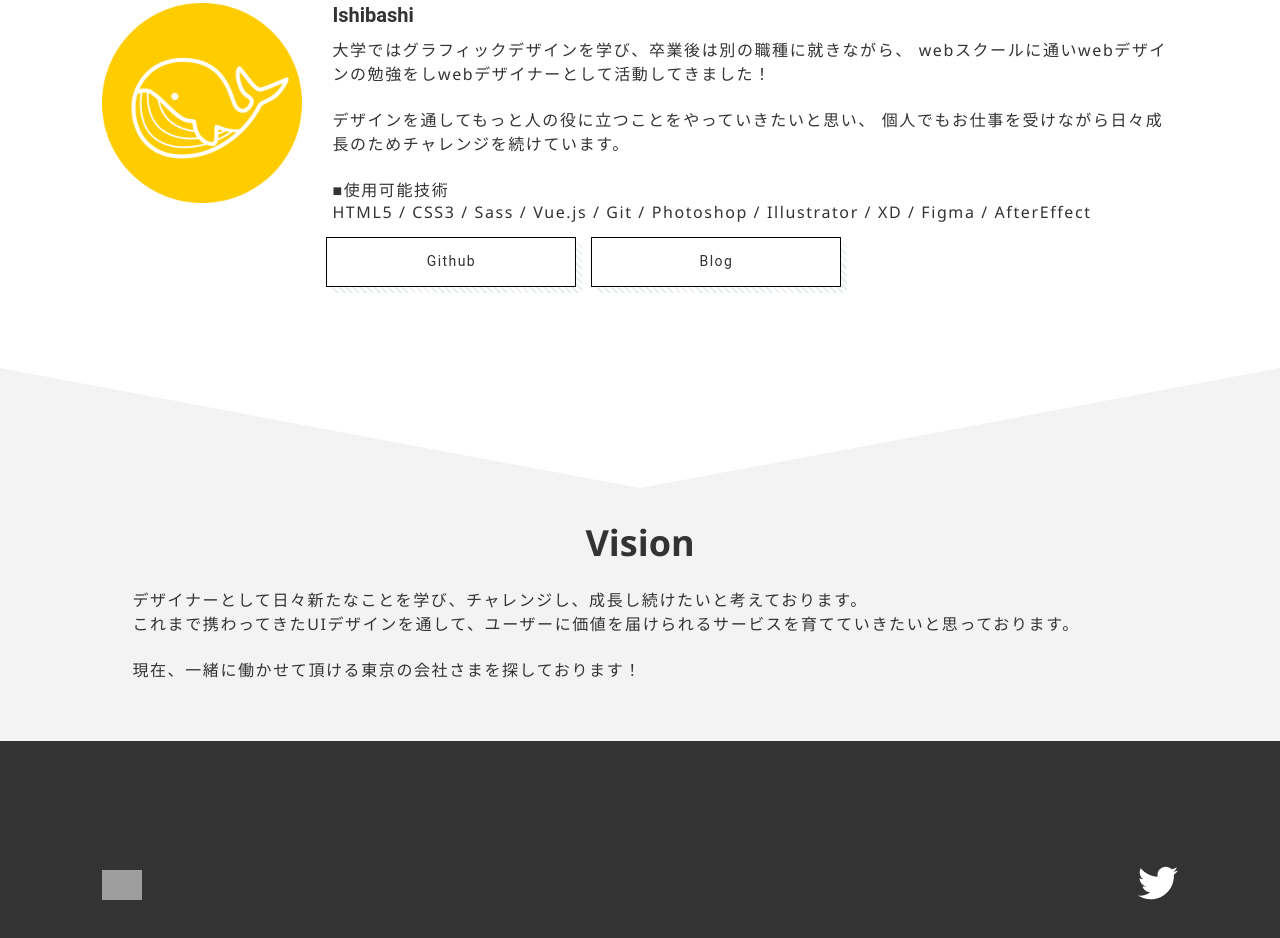
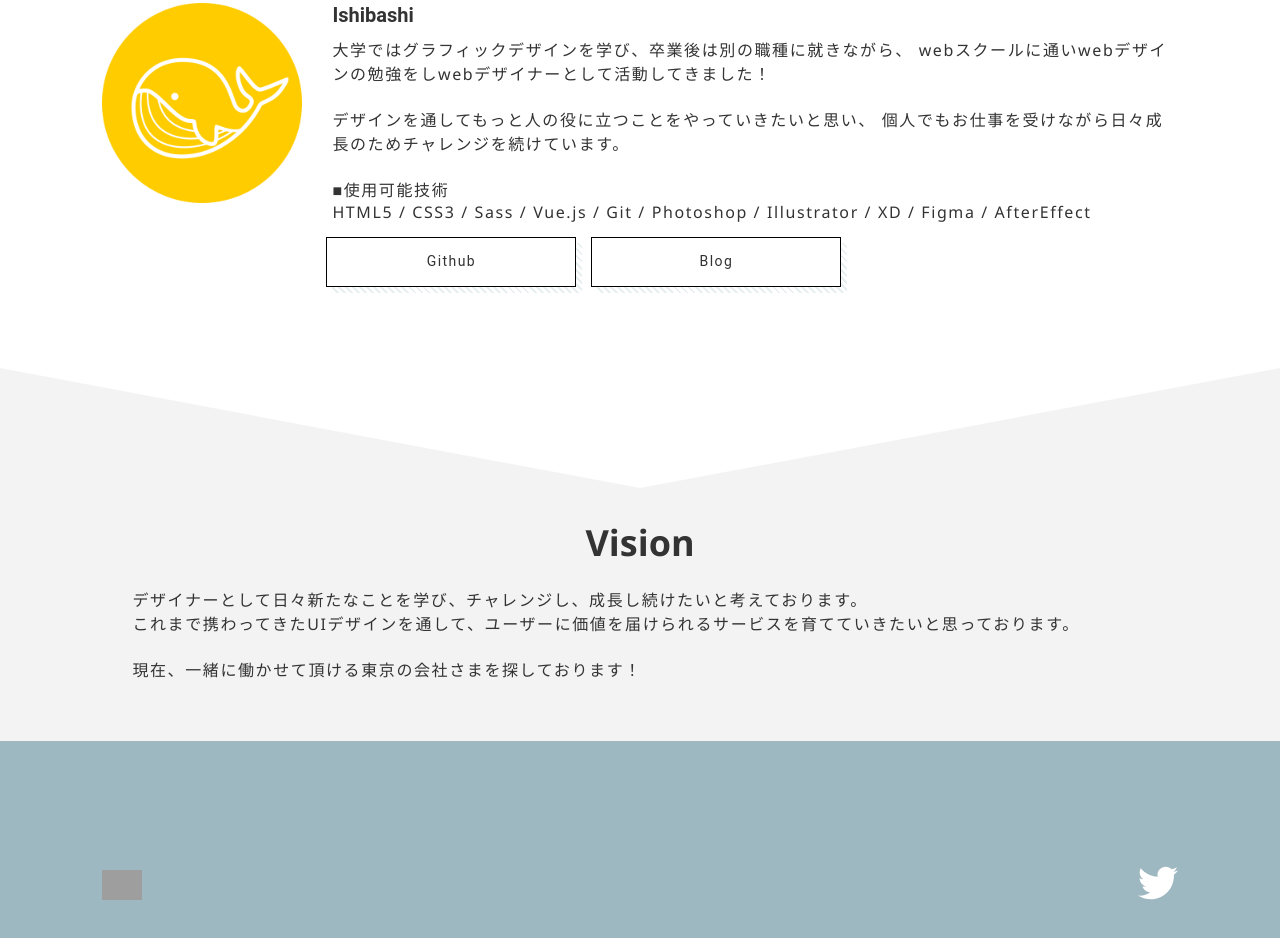
Before and after one commit to mk1484/portfolio, a Gatsby site: page /about in a window 1280 px wide. Shown: the part 196-1134 px from the top of the page. Built offline with nearby package versions, Linux system fonts and the light colour scheme; Gatsby itself is replaced by a stand-in of ours; grey boxes are pictures that could not be loaded; a web font is replaced by a local one.

Commit message:
フッターの色変更

```diff
--- a/src/components/layout.css
+++ b/src/components/layout.css
@@ -298,9 +298,7 @@ svg {
 	padding-top: 60px;
 	padding-bottom: 60px;
 	color: #fff;
-    /*background-image: url(/images/pattern.jpg);*/
-    background-size: cover;
-    background-color: #333;
+    background-color: #9eb8c1;
 }
 
 .footer .container {
```
